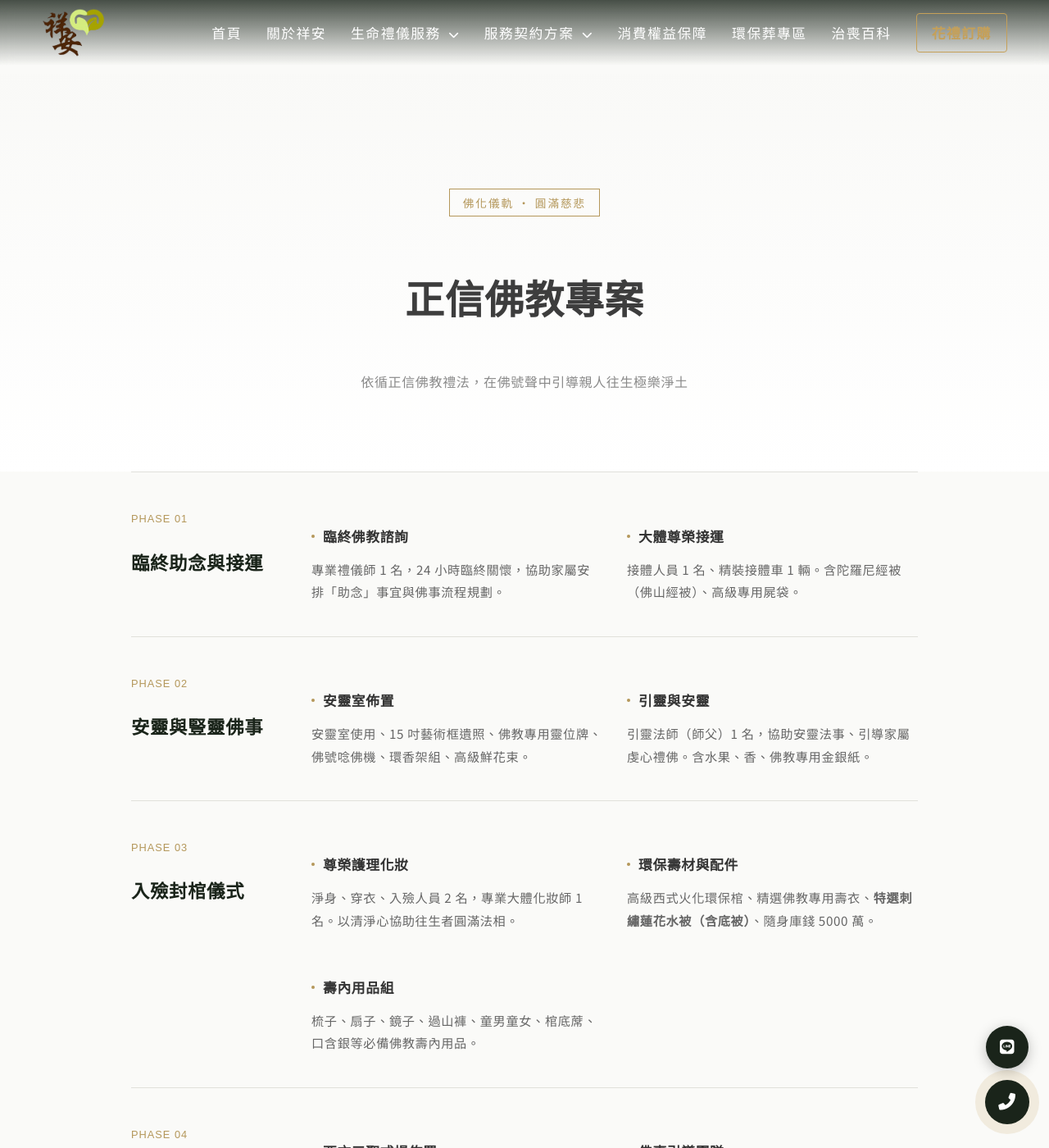
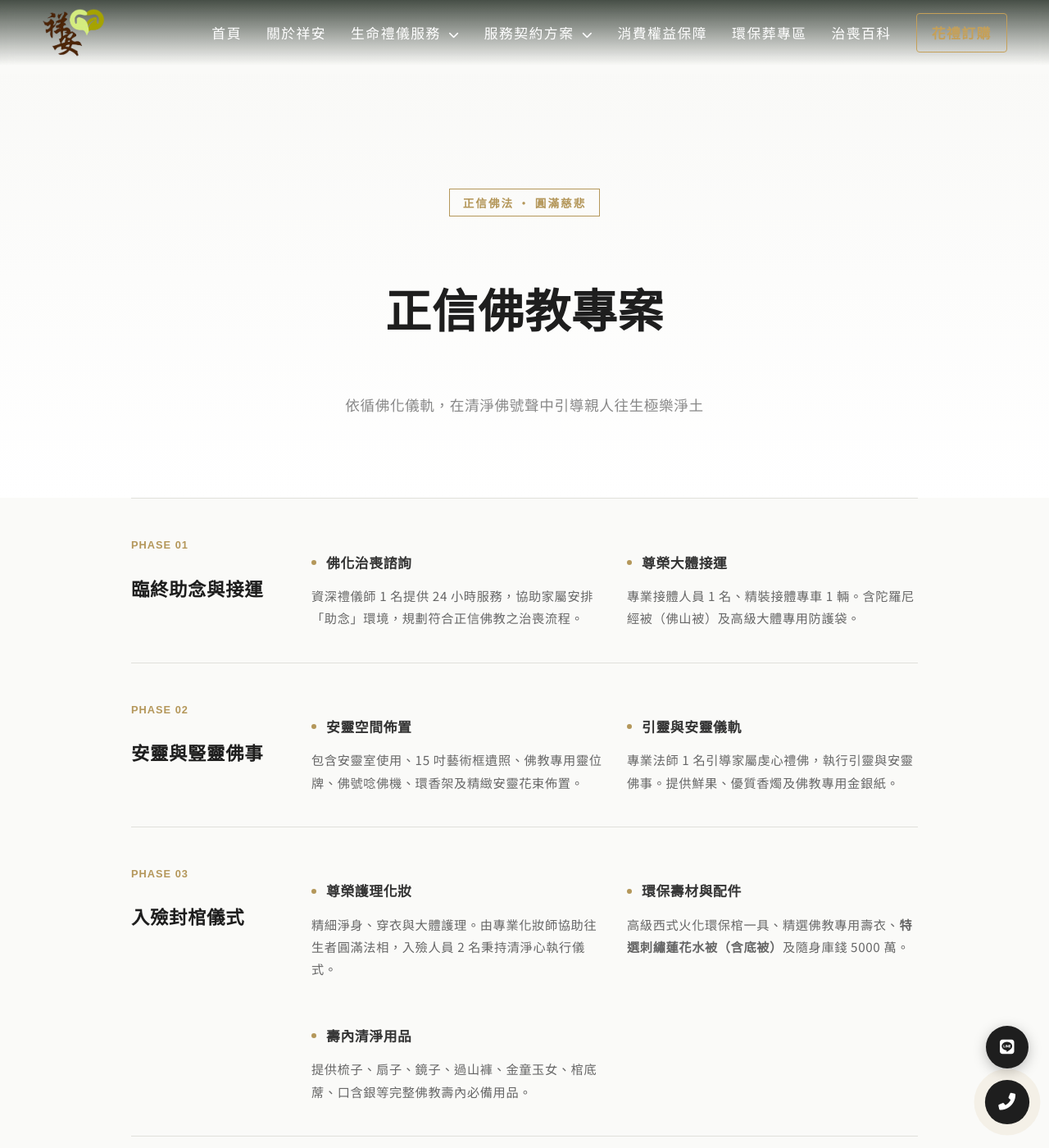
Before and after one commit to Shiangan/Shiangan, a Jekyll site: the page built from deed06.html, in a window 1280 px wide and 1400 px high. Shown: the whole window at 82% size. Built offline with Jekyll 4.4.1, drawn with Linux system fonts in a browser that asks for light colours; some web fonts are replaced; some of the changed text lies outside the part shown.

Commit message:
Update deed06.html

```diff
--- a/deed06.html
+++ b/deed06.html
@@ -8,15 +8,40 @@
     <meta charset="utf-8">
     <meta http-equiv="X-UA-Compatible" content="IE=edge">
     <meta name="viewport" content="width=device-width, initial-scale=1">
-    <title>正信佛教專案 | 祥安生命 - 蓮開並蒂，圓滿佛事</title>
-    <meta name="description" content="祥安生命正信佛教專案，以佛法慈悲為懷，提供莊嚴西方三聖式場佈置與專業誦經祈福。內容包含臨終助念、尊榮入殮及佛化儀軌，引導親人往生淨土，成就圓滿。">
+
+    <title>正信佛教專案 6.8萬起 | 祥安生命 - 莊嚴西方三聖式場與圓滿佛事儀軌</title>
+    <meta name="description" content="祥安生命「正信佛教專案」售價 68,000 元起，依循佛法慈悲為懷，提供莊嚴西方三聖鮮花式場、專業助念引導與佛化儀軌服務。由國家認證禮儀師團隊全程協助，以佛號聲引導親人往生極樂淨土，圓滿生命最後修行。">
 
     {% include head.html %}
+
+    <script type="application/ld+json">
+    {
+      "@context": "https://schema.org/",
+      "@type": "Product",
+      "name": "祥安生命 正信佛教專案",
+      "image": "{{ site.url }}{{ site.baseurl }}/images/og-default.jpg",
+      "description": "提供莊嚴西方三聖鮮花式場與專業法師誦經，引導親人圓滿佛事，成就極致慈悲之告別。",
+      "brand": {
+        "@type": "Brand",
+        "name": "祥安生命"
+      },
+      "offers": {
+        "@type": "Offer",
+        "url": "{{ page.url | absolute_url }}",
+        "priceCurrency": "TWD",
+        "price": "68000",
+        "availability": "https://schema.org/InStock",
+        "priceValidUntil": "2026-12-31"
+      }
+    }
+    </script>
 
     <style>
         :root {
             --soft-bg: #F9F9F7;
             --border-color: #E0E0DB;
+            --buddha-gold: #B4975A; /* 專屬佛教金棕色 */
+            --deep-ink: #1e1e1e;
         }
 
         /* 頂部視覺區 */
@@ -28,12 +53,13 @@
 
         .plan-badge {
             display: inline-block;
-            border: 1px solid #B4975A; /* 佛教風格微調金棕色 */
-            color: #B4975A;
+            border: 1px solid var(--buddha-gold);
+            color: var(--buddha-gold);
             padding: 4px 16px;
             font-size: 0.85rem;
             letter-spacing: 2px;
             margin-bottom: 20px;
+            font-weight: 700;
         }
 
         /* 契約內容容器 */
@@ -61,8 +87,9 @@
         .section-info .item-count {
             font-family: 'Work Sans', sans-serif;
             font-size: 0.8rem;
-            color: #B4975A;
+            color: var(--buddha-gold);
             letter-spacing: 1px;
+            font-weight: 700;
         }
 
         /* 細項清單 */
@@ -83,10 +110,10 @@
 
         .detail-item h4::before {
             content: "";
-            width: 4px;
-            height: 4px;
-            background: #B4975A;
-            margin-right: 10px;
+            width: 6px;
+            height: 6px;
+            background: var(--buddha-gold);
+            margin-right: 12px;
             border-radius: 50%;
         }
 
@@ -99,38 +126,62 @@
 
         /* 總價區 */
         .price-summary {
-            background: #3E3B39; /* 較溫潤的深木色 */
+            background: #3E3B39; /* 較溫潤的深木色，符合佛教穩重感 */
             color: #fff;
-            padding: 60px 40px;
+            padding: 80px 40px;
             text-align: center;
             margin-top: 40px;
             position: relative;
+            overflow: hidden;
         }
 
         .price-summary h2 {
             font-family: 'Noto Serif TC', serif;
-            font-size: 2.2rem;
+            font-size: 2.5rem;
             letter-spacing: 4px;
+            margin-bottom: 10px;
         }
 
         .price-summary p {
             opacity: 0.7;
-            font-size: 0.9rem;
-            margin-top: 15px;
+            font-size: 1rem;
+            letter-spacing: 2px;
+        }
+
+        .watermark {
+            position: absolute;
+            font-size: 8rem;
+            font-weight: 900;
+            color: rgba(255,255,255,0.03);
+            top: 50%;
+            left: 50%;
+            transform: translate(-50%, -50%);
+            white-space: nowrap;
+            pointer-events: none;
         }
 
         /* 備註卡片 */
         .note-card {
             background: var(--soft-bg);
-            padding: 30px;
+            padding: 40px;
             margin-top: 40px;
             border-radius: 4px;
+            border-left: 4px solid var(--buddha-gold);
+        }
+
+        .note-card h5 {
+            font-weight: 700;
+            font-size: 1.1rem;
+            margin-bottom: 15px;
+            color: var(--deep-ink);
         }
 
         @media (max-width: 768px) {
-            .contract-section { grid-template-columns: 1fr; gap: 20px; }
+            .contract-section { grid-template-columns: 1fr; gap: 20px; padding: 30px 0; }
             .detail-list { grid-template-columns: 1fr; gap: 20px; }
             .plan-hero { padding: 100px 0 50px; }
+            .plan-hero h1 { font-size: 2.2rem !important; }
+            .price-summary h2 { font-size: 1.8rem; }
         }
     </style>
 </head>
@@ -141,9 +192,9 @@
     <main>
         <section class="plan-hero">
             <div class="wrapper">
-                <span class="plan-badge reveal">佛化儀軌 · 圓滿慈悲</span>
-                <h1 class="reveal" style="font-family: 'Noto Serif TC', serif; font-size: 3rem;">正信佛教專案</h1>
-                <p class="reveal" style="opacity: 0.6;">依循正信佛教禮法，在佛號聲中引導親人往生極樂淨土</p>
+                <span class="plan-badge reveal">正信佛法 · 圓滿慈悲</span>
+                <h1 class="reveal" style="font-family: 'Noto Serif TC', serif; font-size: 3.5rem; color: var(--deep-ink);">正信佛教專案</h1>
+                <p class="reveal" style="font-size: 1.1rem; color: #888; margin-top: 20px;">依循佛化儀軌，在清淨佛號聲中引導親人往生極樂淨土</p>
             </div>
         </section>
 
@@ -156,12 +207,12 @@
                 </div>
                 <div class="detail-list">
                     <div class="detail-item">
-                        <h4>臨終佛教諮詢</h4>
-                        <p>專業禮儀師 1 名，24 小時臨終關懷，協助家屬安排「助念」事宜與佛事流程規劃。</p>
+                        <h4>佛化治喪諮詢</h4>
+                        <p>資深禮儀師 1 名提供 24 小時服務，協助家屬安排「助念」環境，規劃符合正信佛教之治喪流程。</p>
                     </div>
                     <div class="detail-item">
-                        <h4>大體尊榮接運</h4>
-                        <p>接體人員 1 名、精裝接體車 1 輛。含陀羅尼經被（佛山經被）、高級專用屍袋。</p>
+                        <h4>尊榮大體接運</h4>
+                        <p>專業接體人員 1 名、精裝接體專車 1 輛。含陀羅尼經被（佛山被）及高級大體專用防護袋。</p>
                     </div>
                 </div>
             </div>
@@ -173,12 +224,12 @@
                 </div>
                 <div class="detail-list">
                     <div class="detail-item">
-                        <h4>安靈室佈置</h4>
-                        <p>安靈室使用、15 吋藝術框遺照、佛教專用靈位牌、佛號唸佛機、環香架組、高級鮮花束。</p>
+                        <h4>安靈空間佈置</h4>
+                        <p>包含安靈室使用、15 吋藝術框遺照、佛教專用靈位牌、佛號唸佛機、環香架及精緻安靈花束佈置。</p>
                     </div>
                     <div class="detail-item">
-                        <h4>引靈與安靈</h4>
-                        <p>引靈法師（師父）1 名，協助安靈法事、引導家屬虔心禮佛。含水果、香、佛教專用金銀紙。</p>
+                        <h4>引靈與安靈儀軌</h4>
+                        <p>專業法師 1 名引導家屬虔心禮佛，執行引靈與安靈佛事。提供鮮果、優質香燭及佛教專用金銀紙。</p>
                     </div>
                 </div>
             </div>
@@ -191,15 +242,15 @@
                 <div class="detail-list">
                     <div class="detail-item">
                         <h4>尊榮護理化妝</h4>
-                        <p>淨身、穿衣、入殮人員 2 名，專業大體化妝師 1 名。以清淨心協助往生者圓滿法相。</p>
+                        <p>精細淨身、穿衣與大體護理。由專業化妝師協助往生者圓滿法相，入殮人員 2 名秉持清淨心執行儀式。</p>
                     </div>
                     <div class="detail-item">
                         <h4>環保壽材與配件</h4>
-                        <p>高級西式火化環保棺、精選佛教專用壽衣、<strong>特選刺繡蓮花水被（含底被）</strong>、隨身庫錢 5000 萬。</p>
+                        <p>高級西式火化環保棺一具、精選佛教專用壽衣、<strong>特選刺繡蓮花水被（含底被）</strong>及隨身庫錢 5000 萬。</p>
                     </div>
                     <div class="detail-item">
-                        <h4>壽內用品組</h4>
-                        <p>梳子、扇子、鏡子、過山褲、童男童女、棺底蓆、口含銀等必備佛教壽內用品。</p>
+                        <h4>壽內清淨用品</h4>
+                        <p>提供梳子、扇子、鏡子、過山褲、金童玉女、棺底蓆、口含銀等完整佛教壽內必備用品。</p>
                     </div>
                 </div>
             </div>
@@ -212,15 +263,15 @@
                 <div class="detail-list">
                     <div class="detail-item">
                         <h4>西方三聖式場佈置</h4>
-                        <p><strong>6-10 呎精緻鮮花佛化式場</strong>、西方三聖像供奉、西式牌樓、獻花圈、收付處佈置、門外洗淨水。</p>
+                        <p><strong>6-10 呎精緻鮮花佛化式場</strong>、供奉西方三聖像、西式牌樓、獻花圈、收付處美學佈置與洗淨水服務。</p>
                     </div>
                     <div class="detail-item">
                         <h4>佛事引導團隊</h4>
-                        <p><strong>專業司儀 1 名</strong>、出殯誦經法師 1 名、親屬黑袍（居士服）10 套、洗淨毛巾 1 組。</p>
+                        <p><strong>專業司儀 1 名</strong>全程導引、出殯誦經法師 1 名、親屬黑袍（居士服）10 套、洗淨毛巾組。</p>
                     </div>
                     <div class="detail-item">
-                        <h4>祭品與供奉</h4>
-                        <p>三牲（可選全素三牲）、素果、素菜碗（12碗）、紅包子、發糕、米酒。奠禮專用香燭與佛教金銀紙。</p>
+                        <h4>佛化供品物資</h4>
+                        <p>提供素三牲、特選素果、精緻素菜碗（12碗）、紅包子、發糕。含奠禮專用特級香燭與佛教金銀紙。</p>
                     </div>
                 </div>
             </div>
@@ -232,32 +283,33 @@
                 </div>
                 <div class="detail-list">
                     <div class="detail-item">
-                        <h4>發引火化</h4>
-                        <p>出殯引導法師 1 名送至火化場、專業移柩扶棺人員 1 組、返主安靈法師一名。</p>
+                        <h4>發引儀式</h4>
+                        <p>出殯引導法師 1 名護送至火化場、專業移柩扶棺人員 1 組、返主安靈法師協助圓滿佛事儀軌。</p>
                     </div>
                     <div class="detail-item">
                         <h4>骨灰保存容器</h4>
-                        <p>標準黑花崗骨灰罐一個（可更換）、刻字描金、彩色玉相、撿骨封罐及黃絲巾包覆。</p>
+                        <p>標準黑花崗骨灰罐（可折價更換）、刻字描金、彩色瓷像鑲嵌、專業撿骨封罐與黃絲巾包覆交付。</p>
                     </div>
                     <div class="detail-item">
-                        <h4>永久關懷</h4>
-                        <p>百日、對年、三年、合爐提醒。提供免費塔位諮詢與佛法治喪禮儀指導。</p>
+                        <h4>終身佛事關懷</h4>
+                        <p>提醒百日、對年、三年、合爐日期。永久提供全台塔位諮詢、佛法治喪禮俗與相關補助申請諮詢。</p>
                     </div>
                 </div>
             </div>
 
             <div class="price-summary reveal">
-                <div class="watermark" style="color: rgba(255,255,255,0.05); top:0;">BUDDHISM</div>
-                <h2>服務契約總價 陸萬捌仟元起</h2>
-                <p>祥安生命 · 以佛之心，圓滿每一場生命的告別</p>
+                <div class="watermark">BUDDHISM</div>
+                <p>服務契約總價</p>
+                <h2>新台幣 陸萬捌仟元 起</h2>
+                <p>— 祥安生命 · 以佛之心，圓滿每一場生命的告別 —</p>
             </div>
 
             <div class="note-card reveal">
-                <h5 style="font-weight: 700; margin-bottom: 10px;">正信佛教方案說明</h5>
-                <ul style="list-style: decimal; margin-left: 20px; line-height: 2; font-size: 0.9rem; opacity: 0.7;">
-                    <li>本方案特別加強「佛事儀軌」，所有祭品預設為全素，亦可依家屬需求調整。</li>
-                    <li>代辦各項殯儀館規費，均依據政府收據實報實銷。</li>
-                    <li>本方案包含 24 小時臨終助念諮詢與相關佛具用品。</li>
+                <h5><i class="fas fa-om" style="margin-right:8px; color:var(--buddha-gold);"></i> 佛化方案說明</h5>
+                <ul style="list-style: decimal; margin-left: 20px; line-height: 2; font-size: 0.95rem; color: #555;">
+                    <li>本方案特別加強「正信佛事儀軌」，祭品預設為全素，亦可依家屬習俗進行微調。</li>
+                    <li>代辦各項殯儀館設施及火化規費，均<strong>依政府公定收據實報實銷</strong>，透明無爭議。</li>
+                    <li>祥安生命尊重各宗派佛法禮儀，可協助家屬邀請特定寺院法師主導佛事。</li>
                 </ul>
             </div>
 
```
